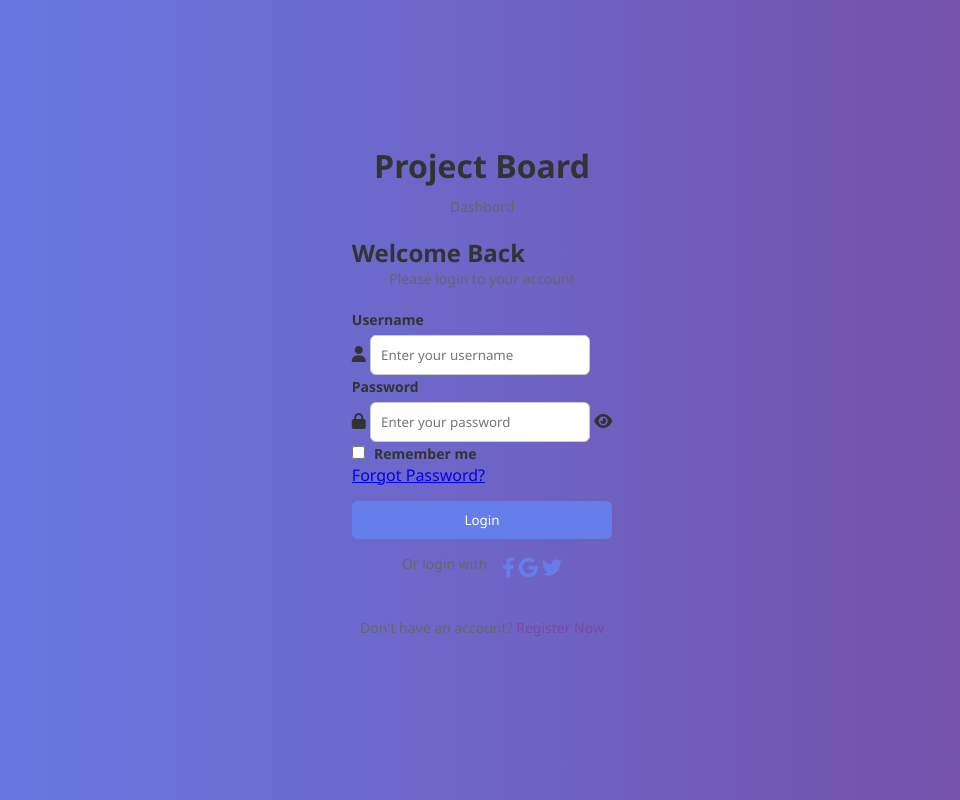
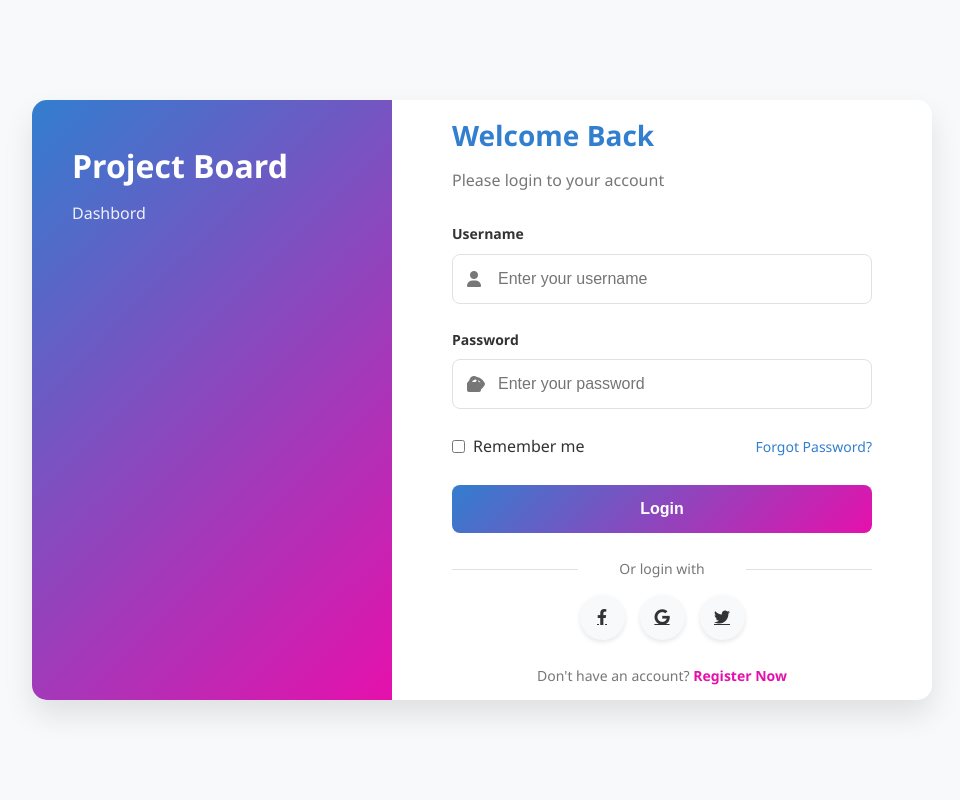
Before and after one commit to pooja-bhavani/Dev-Challenge, a plain HTML site: page index.html in a window 1280 px wide. Shown: the whole page, without its empty margins (158-1118 px from the left). Drawn offline with Linux system fonts and the light colour scheme; a script that the page names is missing.

Commit message:
Update style.css

```diff
--- a/style.css
+++ b/style.css
@@ -1,101 +1,321 @@
-/* Reset default styles */
+:root {
+    --primary-blue: #327ecf;
+    --primary-pink: #e610ac;
+    --light-blue: #327ecf;
+    --light-pink: #e610ac;
+    --gradient-bg: linear-gradient(135deg, var(--primary-blue), var(--primary-pink));
+    --text-color: #333;
+    --light-text: #777;
+    --border-color: #e1e1e1;
+    --white: #ffffff;
+    --error-color: #ff3e3e;
+    --success-color: #28a745;
+}
+
 * {
     margin: 0;
     padding: 0;
     box-sizing: border-box;
-  font-family: 'Segoe UI', sans-serif;
 }
 
 body {
-  background: linear-gradient(to right, #667eea, #764ba2);
-  min-height: 100vh;
+    font-family: 'Segoe UI', Tahoma, Geneva, Verdana, sans-serif;
+    line-height: 1.6;
+    color: var(--text-color);
+    background-color: #f8f9fa;
+    height: 100vh;
+    display: flex;
+    align-items: center;
+    justify-content: center;
+}
+
+.login-container {
+    display: flex;
+    width: 900px;
+    height: 600px;
+    background-color: var(--white);
+    border-radius: 15px;
+    overflow: hidden;
+    box-shadow: 0 15px 30px rgba(0, 0, 0, 0.1);
+}
+
+/* Left side with image */
+.login-left {
+    width: 40%;
+    background: var(--gradient-bg);
+    color: var(--white);
+    padding: 40px;
+    display: flex;
+    flex-direction: column;
+    justify-content: space-between;
+}
+
+.login-header h1 {
+    font-size: 32px;
+    font-weight: 700;
+    margin-bottom: 10px;
+}
+
+.login-header p {
+    font-size: 16px;
+    opacity: 0.9;
+}
+
+.login-image {
     display: flex;
     justify-content: center;
     align-items: center;
-  color: #333;
+    height: 70%;
 }
 
-.container {
-  background-color: #fff;
-  padding: 40px;
-  border-radius: 12px;
-  box-shadow: 0 10px 25px rgba(0, 0, 0, 0.15);
-  width: 100%;
-  max-width: 400px;
+.login-image img {
+    max-width: 100%;
+    max-height: 100%;
+    border-radius: 10px;
+    box-shadow: 0 10px 20px rgba(0, 0, 0, 0.2);
 }
 
-h1 {
-  text-align: center;
-  color: #333;
-  margin-bottom: 10px;
+/* Right side with form */
+.login-right {
+    width: 60%;
+    padding: 60px;
+    display: flex;
+    flex-direction: column;
+    justify-content: center;
 }
 
-p {
-  text-align: center;
-  margin-bottom: 20px;
-  font-size: 14px;
-  color: #666;
+.login-form-container {
+    width: 100%;
 }
 
-form {
-  display: flex;
-  flex-direction: column;
+.login-form-container h2 {
+    font-size: 28px;
+    font-weight: 700;
+    margin-bottom: 10px;
+    color: var(--primary-blue);
 }
 
-label {
-  margin-top: 10px;
-  font-weight: bold;
-  font-size: 14px;
+.login-subtitle {
+    color: var(--light-text);
+    margin-bottom: 30px;
 }
 
-input[type="text"],
-input[type="password"] {
-  padding: 10px;
-  border: 1px solid #ccc;
-  border-radius: 6px;
-  margin-top: 5px;
+.form-group {
+    margin-bottom: 25px;
 }
 
-input[type="checkbox"] {
-  margin-right: 5px;
+.form-group label {
+    display: block;
+    font-size: 14px;
+    font-weight: 600;
+    margin-bottom: 8px;
+    color: var(--text-color);
 }
 
-button,
-input[type="submit"] {
-  background-color: #667eea;
-  color: white;
-  padding: 10px;
-  margin-top: 15px;
-  border: none;
-  border-radius: 6px;
-  cursor: pointer;
-  transition: background 0.3s ease;
+.input-with-icon {
+    position: relative;
 }
 
-button:hover,
-input[type="submit"]:hover {
-  background-color: #5a67d8;
+.input-with-icon i {
+    position: absolute;
+    left: 15px;
+    top: 50%;
+    transform: translateY(-50%);
+    color: var(--light-text);
+}
+
+.input-with-icon input {
+    width: 100%;
+    padding: 15px 15px 15px 45px;
+    border: 1px solid var(--border-color);
+    border-radius: 8px;
+    font-size: 16px;
+    transition: all 0.3s ease;
+}
+
+.input-with-icon input:focus {
+    border-color: var(--primary-blue);
+    box-shadow: 0 0 0 3px rgba(74, 109, 229, 0.2);
+    outline: none;
+}
+
+.toggle-password {
+    position: absolute;
+    right: 15px;
+    top: 50%;
+    transform: translateY(-50%);
+    cursor: pointer;
+    color: var(--light-text);
+}
+
+.form-options {
+    display: flex;
+    justify-content: space-between;
+    align-items: center;
+    margin-bottom: 25px;
+}
+
+.remember-me {
+    display: flex;
+    align-items: center;
+}
+
+.remember-me input {
+    margin-right: 8px;
+    accent-color: var(--primary-pink);
+}
+
+.forgot-password {
+    color: var(--primary-blue);
+    font-size: 14px;
+    text-decoration: none;
+    transition: color 0.3s ease;
+}
+
+.forgot-password:hover {
+    color: var(--primary-pink);
+    text-decoration: underline;
+}
+
+.login-button {
+    width: 100%;
+    padding: 15px;
+    background: var(--gradient-bg);
+    color: var(--white);
+    border: none;
+    border-radius: 8px;
+    font-size: 16px;
+    font-weight: 600;
+    cursor: pointer;
+    transition: all 0.3s ease;
+    margin-bottom: 25px;
+}
+
+.login-button:hover {
+    transform: translateY(-2px);
+    box-shadow: 0 5px 15px rgba(74, 109, 229, 0.4);
 }
 
 .social-login {
+    text-align: center;
+    margin-bottom: 25px;
+}
+
+.social-login p {
+    font-size: 14px;
+    color: var(--light-text);
+    margin-bottom: 15px;
+    position: relative;
+}
+
+.social-login p::before,
+.social-login p::after {
+    content: "";
+    position: absolute;
+    top: 50%;
+    width: 30%;
+    height: 1px;
+    background-color: var(--border-color);
+}
+
+.social-login p::before {
+    left: 0;
+}
+
+.social-login p::after {
+    right: 0;
+}
+
+.social-icons {
     display: flex;
     justify-content: center;
     gap: 15px;
-  margin: 15px 0;
 }
 
-.social-login a {
-  font-size: 20px;
-  color: #667eea;
-  text-decoration: none;
+.social-icon {
+    display: flex;
+    align-items: center;
+    justify-content: center;
+    width: 45px;
+    height: 45px;
+    border-radius: 50%;
+    background-color: #f8f9fa;
+    color: var(--text-color);
+    transition: all 0.3s ease;
+    box-shadow: 0 2px 5px rgba(0, 0, 0, 0.1);
+}
+
+.social-icon:hover {
+    transform: translateY(-3px);
+}
+
+.facebook:hover {
+    background-color: #3b5998;
+    color: white;
+}
+
+.google:hover {
+    background-color: #db4437;
+    color: white;
+}
+
+.twitter:hover {
+    background-color: #1da1f2;
+    color: white;
 }
 
 .register-link {
     text-align: center;
-  margin-top: 10px;
+    font-size: 14px;
+    color: var(--light-text);
 }
 
 .register-link a {
-  color: #764ba2;
+    color: var(--primary-pink);
+    font-weight: 600;
     text-decoration: none;
+    transition: color 0.3s ease;
 }
+
+.register-link a:hover {
+    text-decoration: underline;
+}
+
+/* Responsive styles */
+@media (max-width: 900px) {
+    .login-container {
+        width: 95%;
+        height: auto;
+        flex-direction: column;
+    }
+
+    .login-left, .login-right {
+        width: 100%;
+    }
+
+    .login-left {
+        padding: 30px;
+        text-align: center;
+    }
+
+    .login-image {
+        display: none;
+    }
+
+    .login-right {
+        padding: 40px 30px;
+    }
+}
+
+@media (max-width: 500px) {
+    .form-options {
+        flex-direction: column;
+        align-items: flex-start;
+        gap: 10px;
+    }
+
+    .social-login p::before,
+    .social-login p::after {
+        width: 25%;
+    }
+}
```
Lines whose indentation alone changed are shown as unchanged.
